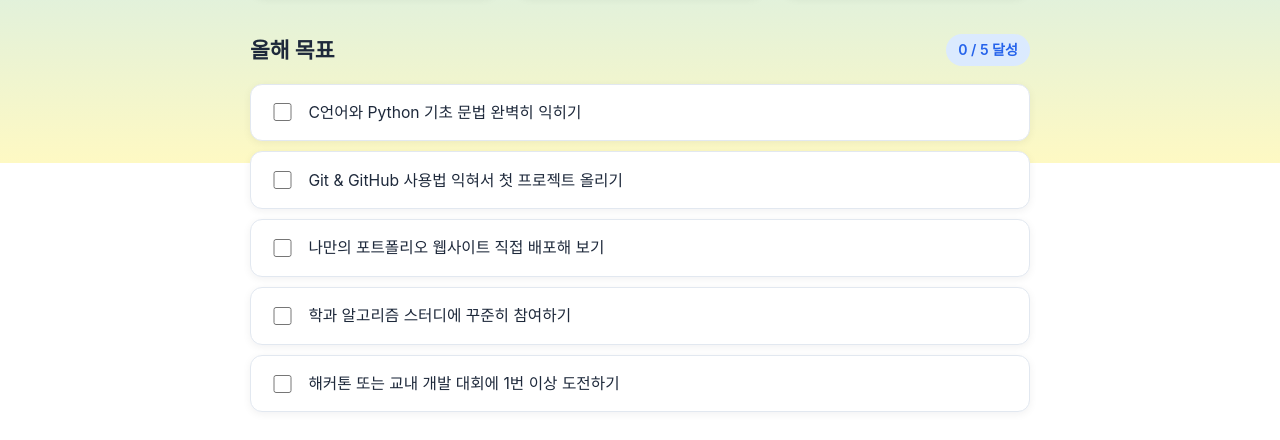
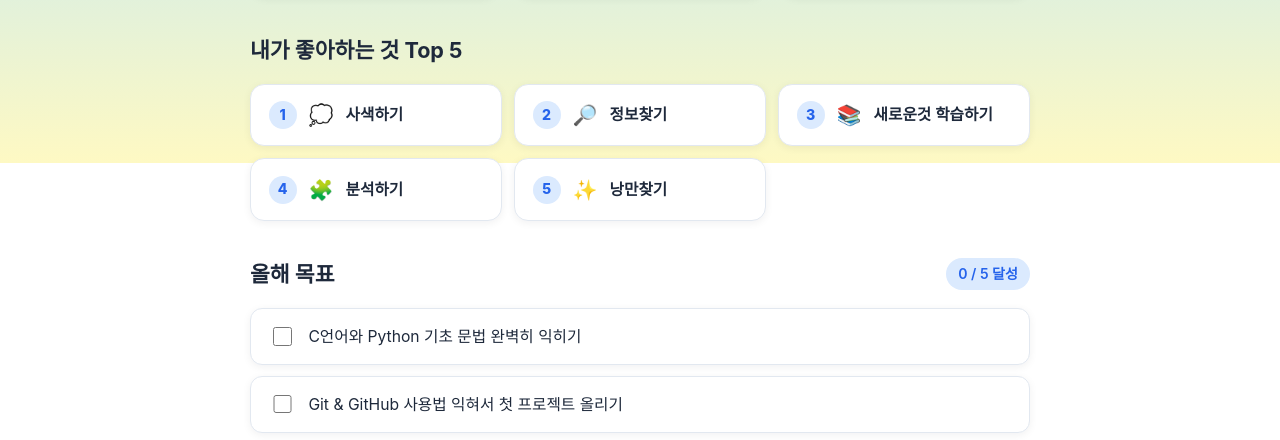
Before and after one commit to chromy0430/profile, a plain HTML site: page index.html in a window 1280 px wide. Shown: the part 637-1077 px from the top of the page. Drawn offline with Linux system fonts and the light colour scheme.

Commit message:
내가 좋아하는 것 Top 5 섹션 추가

```diff
--- a/index.html
+++ b/index.html
@@ -1,11 +1,13 @@
 <!DOCTYPE html>
 <html lang="ko">
+
 <head>
   <meta charset="UTF-8">
   <meta name="viewport" content="width=device-width, initial-scale=1.0">
   <title>최호진 | 자기소개</title>
   <link rel="stylesheet" href="style.css">
 </head>
+
 <body>
   <!-- 라이트/다크 모드 하늘 배경 레이어 (태양·구름 / 달·별빛·은하수) -->
   <div class="sky-backdrop" aria-hidden="true">
@@ -20,14 +22,8 @@
   </div>
 
   <!-- 오른쪽 상단 다크모드 토글 스위치 -->
-  <button
-    type="button"
-    id="themeToggleBtn"
-    class="theme-toggle-btn"
-    role="switch"
-    aria-checked="false"
-    aria-label="다크모드로 전환"
-  >
+  <button type="button" id="themeToggleBtn" class="theme-toggle-btn" role="switch" aria-checked="false"
+    aria-label="다크모드로 전환">
     <span class="toggle-thumb" aria-hidden="true">
       <span class="toggle-cloud"></span>
     </span>
@@ -83,6 +79,38 @@
       </div>
     </section>
 
+    <!-- 내가 좋아하는 것 Top 5 섹션 -->
+    <section class="section" aria-labelledby="favoritesTitle">
+      <h2 id="favoritesTitle" class="section-title">내가 좋아하는 것 Top 5</h2>
+      <ol class="favorites-list">
+        <li class="favorite-item">
+          <span class="favorite-rank">1</span>
+          <span class="favorite-icon" aria-hidden="true">💭</span>
+          <span class="favorite-text">사색하기</span>
+        </li>
+        <li class="favorite-item">
+          <span class="favorite-rank">2</span>
+          <span class="favorite-icon" aria-hidden="true">🔎</span>
+          <span class="favorite-text">정보찾기</span>
+        </li>
+        <li class="favorite-item">
+          <span class="favorite-rank">3</span>
+          <span class="favorite-icon" aria-hidden="true">📚</span>
+          <span class="favorite-text">새로운것 학습하기</span>
+        </li>
+        <li class="favorite-item">
+          <span class="favorite-rank">4</span>
+          <span class="favorite-icon" aria-hidden="true">🧩</span>
+          <span class="favorite-text">분석하기</span>
+        </li>
+        <li class="favorite-item">
+          <span class="favorite-rank">5</span>
+          <span class="favorite-icon" aria-hidden="true">✨</span>
+          <span class="favorite-text">낭만찾기</span>
+        </li>
+      </ol>
+    </section>
+
     <!-- 올해 목표 섹션 -->
     <section class="section" aria-labelledby="goalsTitle">
       <div class="section-header">
@@ -132,12 +160,7 @@
           <span aria-hidden="true">✉️</span>
           <span>haneul.dev@example.com</span>
         </a>
-        <a
-          href="https://github.com/your-github-id"
-          target="_blank"
-          rel="noopener noreferrer"
-          class="footer-link"
-        >
+        <a href="https://github.com/your-github-id" target="_blank" rel="noopener noreferrer" class="footer-link">
           <span aria-hidden="true">🐙</span>
           <span>GitHub</span>
         </a>
@@ -147,4 +170,5 @@
 
   <script src="script.js"></script>
 </body>
+
 </html>
--- a/style.css
+++ b/style.css
@@ -602,6 +602,60 @@ body {
   margin-top: 0.65rem;
 }
 
+/* 내가 좋아하는 것 Top 5 리스트 */
+.favorites-list {
+  list-style: none;
+  margin: 0;
+  padding: 0;
+  display: grid;
+  grid-template-columns: repeat(auto-fit, minmax(220px, 1fr));
+  gap: 0.75rem;
+}
+
+.favorite-item {
+  display: flex;
+  align-items: center;
+  gap: 0.75rem;
+  padding: 0.9rem 1.1rem;
+  background-color: var(--surface-color);
+  border: 1px solid var(--border-color);
+  border-radius: 14px;
+  box-shadow: var(--shadow-sm);
+  transition: transform 0.2s ease, background-color 0.2s ease,
+    box-shadow 0.2s ease;
+}
+
+.favorite-item:hover {
+  transform: translateY(-2px);
+  background-color: var(--surface-hover);
+  box-shadow: var(--shadow-md);
+}
+
+.favorite-rank {
+  width: 28px;
+  height: 28px;
+  border-radius: 50%;
+  background-color: var(--accent-soft);
+  color: var(--accent-color);
+  font-size: 0.88rem;
+  font-weight: 800;
+  display: inline-flex;
+  align-items: center;
+  justify-content: center;
+  flex-shrink: 0;
+}
+
+.favorite-icon {
+  font-size: 1.25rem;
+  flex-shrink: 0;
+}
+
+.favorite-text {
+  font-size: 0.98rem;
+  font-weight: 600;
+  color: var(--text-primary);
+}
+
 /* 올해 목표 체크리스트 */
 .goal-progress {
   font-size: 0.88rem;
```
